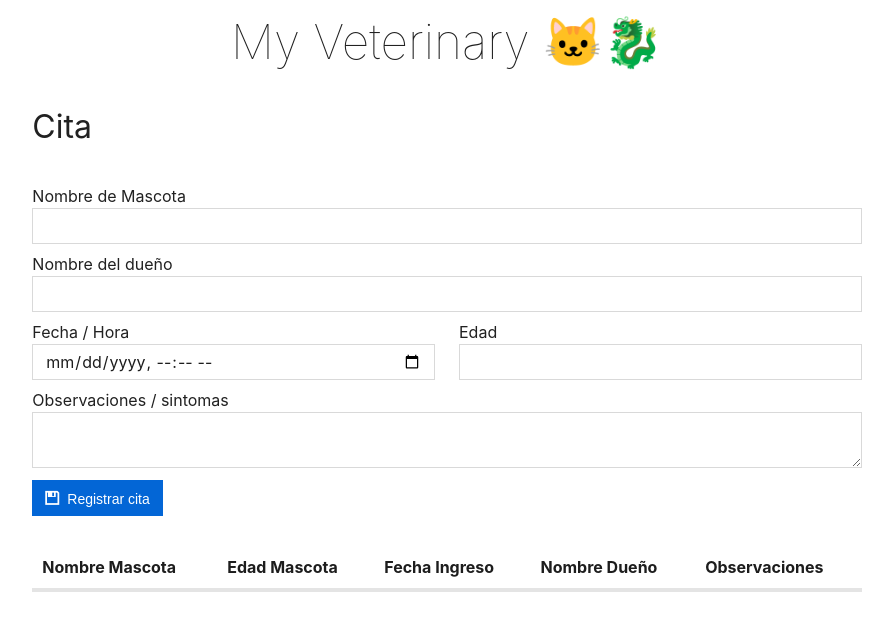
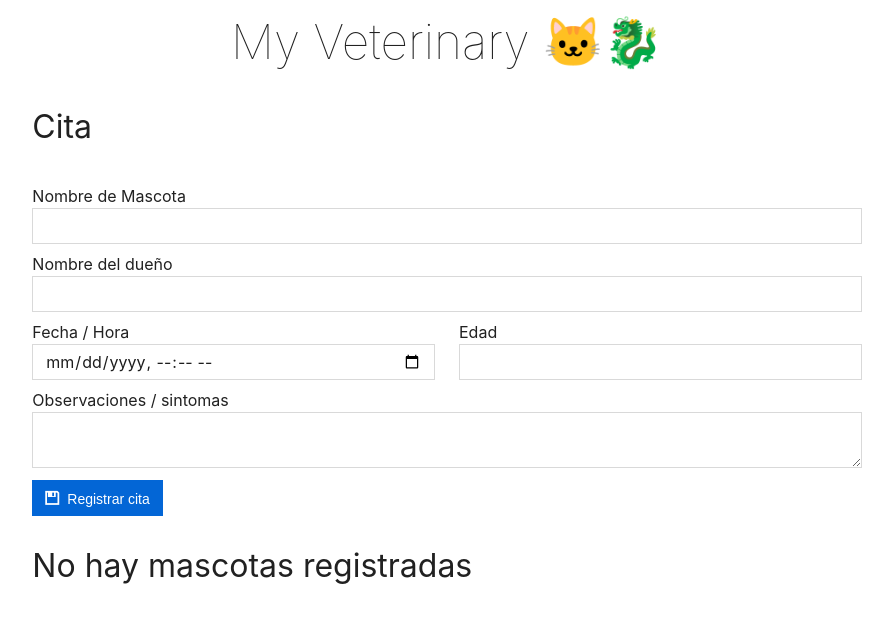
Before and after one commit to wlizama/my-veterinary-rjs, a React (Create React App) app: page / in a window 1280 px wide. Shown: the top 630 px of the page, without its empty margins (193-1086 px from the left). Built offline with nearby package versions, Linux system fonts and the light colour scheme.

Commit message:
Mensajes en tabla lista

```diff
--- a/src/App.js
+++ b/src/App.js
@@ -11,13 +11,18 @@ class App extends Component {
 		citas : []
 	}
 
-	tableColumnsConfig = [
-		{ field: "nombreMascota", title: "Nombre Mascota" },
-		{ field: "edadMascota", title: "Edad Mascota" },
-		{ field: "fechaHora", title: "Fecha Ingreso" },
-		{ field: "nombreDuenho", title: "Nombre Dueño" },
-		{ field: "observaciones", title: "Observaciones" },
-	]
+	tableConfig = {
+		columns: [
+			{ field: "nombreMascota", title: "Nombre Mascota" },
+			{ field: "edadMascota", title: "Edad Mascota" },
+			{ field: "fechaHora", title: "Fecha Ingreso" },
+			{ field: "nombreDuenho", title: "Nombre Dueño" },
+			{ field: "observaciones", title: "Observaciones" },
+		],
+		messages: {
+			emptyData: "No hay mascotas registradas"
+		}
+	}
 
 	crearNuevaCita = datos => {
 		const citas = [...this.state.citas, datos]
@@ -48,7 +53,7 @@ class App extends Component {
 						<div className="cell-lg-8 offset-lg-2 cell-md-10 offset-md-1">
 							<Header titulo="My Veterinary 🐱‍🐉"></Header>
 							<Cita crearNuevaCita={this.crearNuevaCita} />
-							<SimpleTable columns={this.tableColumnsConfig} dataSource={this.state.citas} />
+							<SimpleTable config={this.tableConfig} dataSource={this.state.citas} />
 						</div>
 					</div>
 				</div>
--- a/src/components/Custom/SimpleTable.js
+++ b/src/components/Custom/SimpleTable.js
@@ -6,26 +6,34 @@ class SimpleTable extends Component {
     }
 
     render() {
+
+        const {columns, messages} = this.props.config
+        const {dataSource} = this.props
+
         return (
             <div>
+                {dataSource.length > 0 ?
                 <table className="table">
                     <thead>
                         <tr>
-                        {this.props.columns.map((column, indx) =>
+                        {columns.map((column, indx) =>
                             <th key={indx} >{column.title}</th>
                         )}
                         </tr>
                     </thead>
                     <tbody>
-                        {this.props.dataSource.map((dataRow, indxR) =>
+                        {dataSource.map((dataRow, indxR) =>
                         <tr key={indxR}>
-                            {this.props.columns.map((column, indxC) =>
+                            {columns.map((column, indxC) =>
                             <td key={indxC}>{dataRow[column.field]}</td>
                             )}
                         </tr>
                         )}
                     </tbody>
                 </table>
+                :
+                <h2>{messages.emptyData}</h2>
+                }
             </div>
         );
     }
@@ -33,7 +41,7 @@ class SimpleTable extends Component {
 
 
 SimpleTable.propTypes = {
-    columns : PropTypes.array.isRequired,
+    config : PropTypes.object.isRequired,
     dataSource : PropTypes.array.isRequired
 }
 
```
